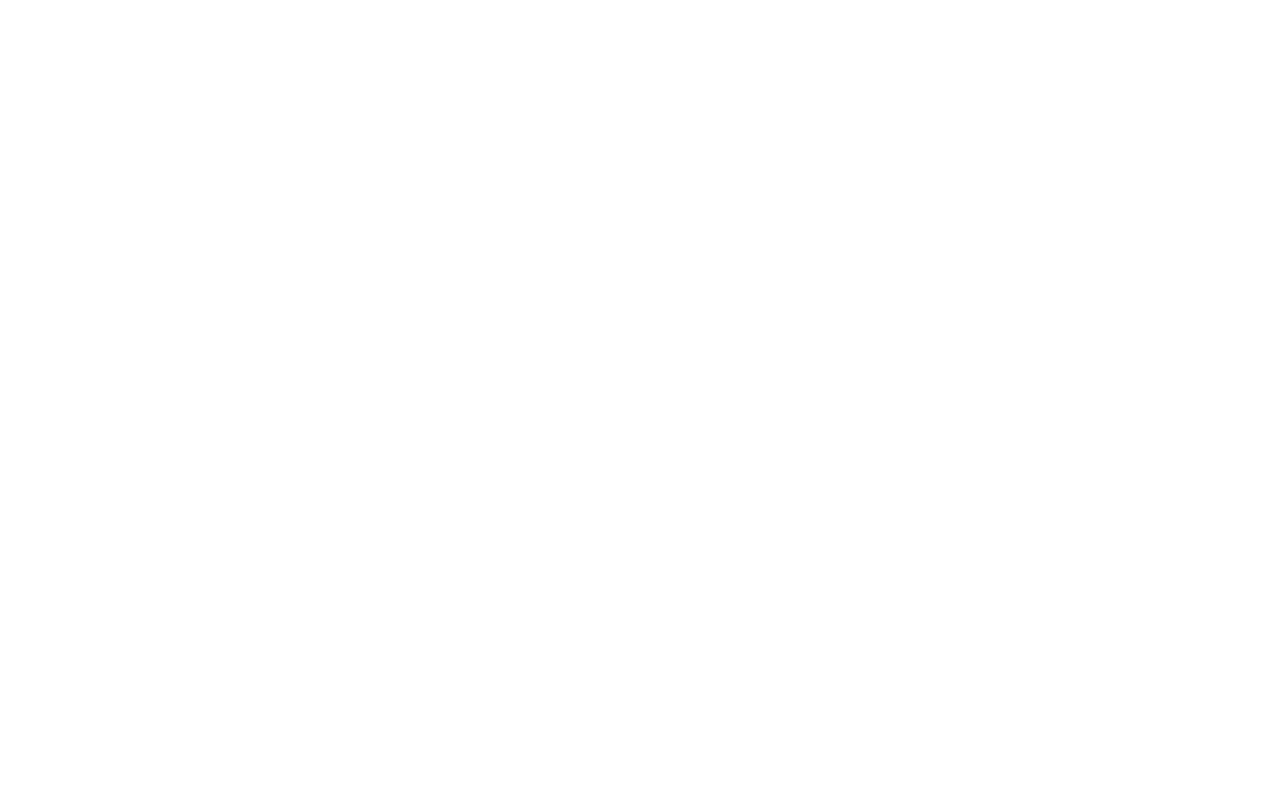
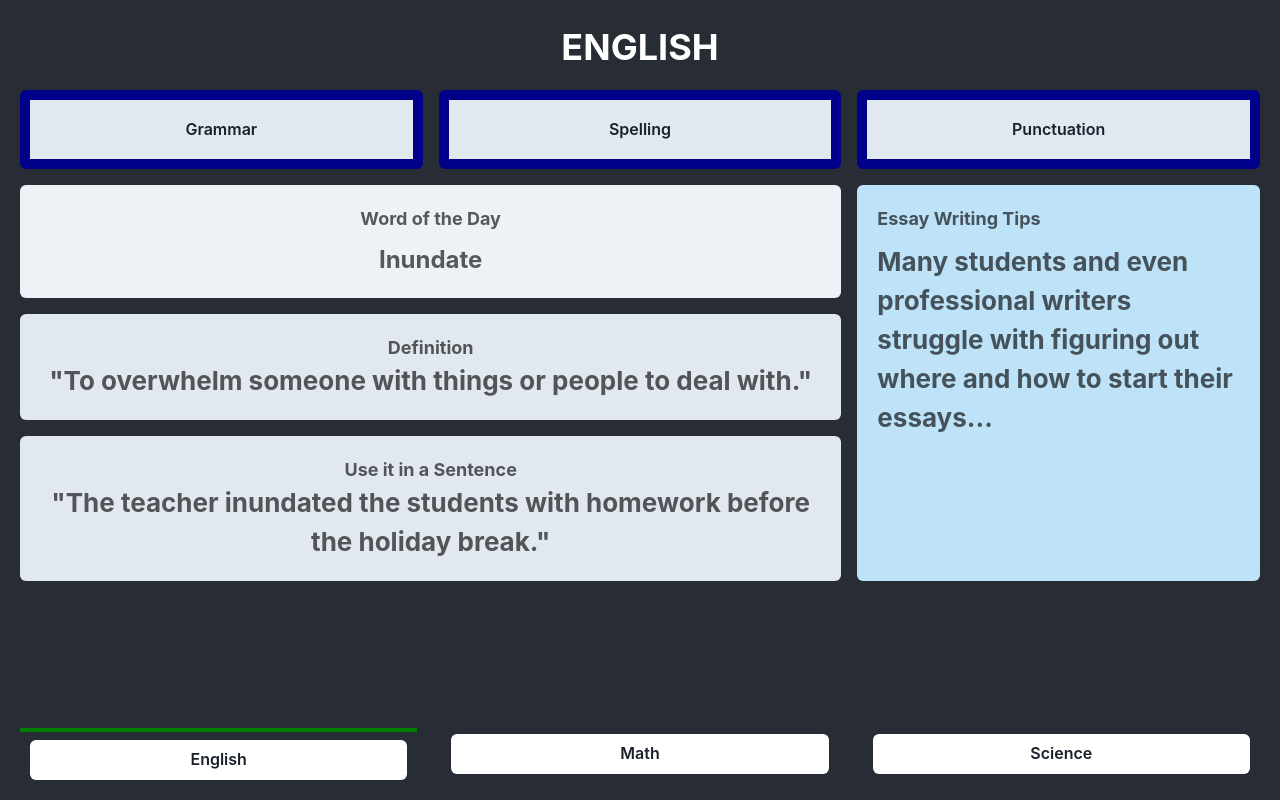
Before and after one commit to ajsadsad/Flash-Learn, a React (Create React App) app in the folder flash-learn/: page /english/details in a window 1280 px wide. Before the commit this address had no page. Built offline with nearby package versions, Linux system fonts and the light colour scheme.

Commit message:
English Page Layout UI

```diff
--- a/flash-learn/src/App.js
+++ b/flash-learn/src/App.js
@@ -5,6 +5,10 @@
 import EnglishPage from './components/EnglishPage/EnglishPage'
 import MathPage from './components/MathPage/MathPage';
 import SciencePage from './components/SciencePage/SciencePage';
+import EnglishDetailPage from './components/EnglishPage/EnglishDetailPage';
+import GrammarPage from './components/EnglishPage/GrammarPage';
+import SpellingPage from './components/EnglishPage/SpellingPage';
+import PunctuationPage from './components/EnglishPage/PunctuationPage';
 
 function App() {
   return (
@@ -18,6 +22,18 @@
               <Route path={"/english"} element={
                 <EnglishPage/>
               }/>
+              <Route path={"/english/details"} element={
+                <EnglishDetailPage/>
+              }/>
+              <Route path="/english/grammar" element={
+                <GrammarPage />
+              } />
+              <Route path="/english/spelling" element={
+                <SpellingPage />
+              } />
+              <Route path="/english/punctuation" element={
+                <PunctuationPage />
+              } />
               <Route path={"/math"} element={
                 <MathPage/>
               }/>
--- a/flash-learn/src/components/BottomNav/BottomNav.js
+++ b/flash-learn/src/components/BottomNav/BottomNav.js
@@ -1,12 +1,25 @@
-import { Button } from "@chakra-ui/react"
-import { Grid, GridItem } from '@chakra-ui/react'
+import { Button } from "@chakra-ui/react";
+import { Grid, GridItem } from '@chakra-ui/react';
+import { Link } from 'react-router-dom';
 
 function BottomNav() {
-    return(
-        <Grid templateColumns='repeat(3, 1fr)' style={{"height" : "100%", "text-align":"center", "align-items" : "center"}} >
-            <GridItem w='100%' bg='blue.500'> English </GridItem>
-            <GridItem w='100%' bg='red.500'> Math </GridItem>
-            <GridItem w='100%' bg='blue.500'> Science </GridItem>
+    return (
+        <Grid templateColumns='repeat(3, 1fr)' h="100%" textAlign="center" alignItems="center">
+            <GridItem w='100%' h="100%">
+                <Button as={Link} to="/english/details" w="100%" h="100%" bg='blue.500' color="white">
+                    English
+                </Button>
+            </GridItem>
+            <GridItem w='100%' h="100%">
+                <Button as={Link} to="/math" w="100%" h="100%" bg='red.500' color="white">
+                    Math
+                </Button>
+            </GridItem>
+            <GridItem w='100%' h="100%">
+                <Button as={Link} to="/science" w="100%" h="100%" bg='blue.500' color="white">
+                    Science
+                </Button>
+            </GridItem>
         </Grid>
     );
 }
--- /dev/null
+++ b/flash-learn/src/components/EnglishPage/EnglishDetailPage.js
@@ -0,0 +1,105 @@
+import React from 'react';
+import { Grid, GridItem, Box, Text, Button } from '@chakra-ui/react';
+import { Link } from 'react-router-dom';
+
+function EnglishDetailPage() {
+    return (
+        <Grid
+            templateAreas={`"header header header"
+                            "grammar spelling punctuation"
+                            "wordOfTheDay wordOfTheDay tips"
+                            "definition definition tips"
+                            "sentence sentence tips"
+                            "footer footer footer"`}
+            gridTemplateRows={'auto auto auto auto auto 1fr'}
+            gridTemplateColumns={'1fr 1fr 1fr'}
+            minH="100vh"
+            gap="4"
+            padding="20px"
+            color="blackAlpha.700"
+            fontWeight="bold"
+        >
+            {/* Header */}
+            <GridItem area={'header'} textAlign="center">
+                <Text fontSize="4xl" fontWeight="bold" color="white">ENGLISH</Text> {/* Updated color to white */}
+            </GridItem>
+
+            {/* Icons Section with Clickable Buttons */}
+            <GridItem area={'grammar'} textAlign="center">
+                <Button as={Link} to="/english/grammar" bg="gray.200" p="20px" borderRadius="md" w="100%" h="100%" border="10px solid darkblue">
+                    <Text>Grammar</Text>
+                </Button>
+            </GridItem>
+            <GridItem area={'spelling'} textAlign="center">
+                <Button as={Link} to="/english/spelling" bg="gray.200" p="20px" borderRadius="md" w="100%" h="100%" border="10px solid darkblue">
+                    <Text>Spelling</Text>
+                </Button>
+            </GridItem>
+            <GridItem area={'punctuation'} textAlign="center">
+                <Button as={Link} to="/english/punctuation" bg="gray.200" p="20px" borderRadius="md" w="100%" h="100%" border="10px solid darkblue">
+                    <Text>Punctuation</Text>
+                </Button>
+            </GridItem>
+
+            {/* Word of the Day */}
+            <GridItem area={'wordOfTheDay'} textAlign="center">
+                <Box bg="gray.100" p="20px" borderRadius="md">
+                    <Text fontSize="lg" mb="10px">Word of the Day</Text>
+                    <Text fontSize="2xl" fontWeight="bold">Inundate</Text>
+                </Box>
+            </GridItem>
+
+            {/* Definition Section */}
+            <GridItem area={'definition'} textAlign="center">
+                <Box bg="gray.200" p="20px" borderRadius="md">
+                    <Text fontSize="lg" fontWeight="bold">Definition</Text>
+                    <Text>"To overwhelm someone with things or people to deal with."</Text>
+                </Box>
+            </GridItem>
+
+            {/* Use It in a Sentence Section */}
+            <GridItem area={'sentence'} textAlign="center">
+                <Box bg="gray.200" p="20px" borderRadius="md">
+                    <Text fontSize="lg" fontWeight="bold">Use it in a Sentence</Text>
+                    <Text>"The teacher inundated the students with homework before the holiday break."</Text>
+                </Box>
+            </GridItem>
+
+            {/* Essay Writing Tips */}
+            <GridItem area={'tips'} textAlign="left" rowSpan={3}>
+                <Box bg="blue.100" p="20px" borderRadius="md" h="100%">
+                    <Text fontSize="lg" fontWeight="bold" mb="10px">Essay Writing Tips</Text>
+                    <Text>
+                        Many students and even professional writers struggle with figuring out where and how to start their essays...
+                    </Text>
+                </Box>
+            </GridItem>
+
+            {/* Bottom Navigation */}
+            <GridItem area={'footer'} alignSelf="end" justifySelf="stretch">
+                <Grid templateColumns="repeat(3, 1fr)" gap={6} textAlign="center">
+                    {/* English Button with Green Border */}
+                    <Box borderTop="4px solid green" pt="2" display="flex" alignItems="center" justifyContent="center">
+                        <Button w="95%" bg="white">
+                            English
+                        </Button>
+                    </Box>
+                    {/* Math Button */}
+                    <Box display="flex" alignItems="center" justifyContent="center">
+                        <Button w="95%" bg="white">
+                            Math
+                        </Button>
+                    </Box>
+                    {/* Science Button */}
+                    <Box display="flex" alignItems="center" justifyContent="center">
+                        <Button w="95%" bg="white">
+                            Science
+                        </Button>
+                    </Box>
+                </Grid>
+            </GridItem>
+        </Grid>
+    );
+}
+
+export default EnglishDetailPage;
--- a/flash-learn/src/components/EnglishPage/EnglishPage.js
+++ b/flash-learn/src/components/EnglishPage/EnglishPage.js
@@ -1,5 +1,5 @@
-import BottomNav from "../BottomNav/BottomNav"
-import { Grid, GridItem } from '@chakra-ui/react'
+import { Grid, GridItem } from '@chakra-ui/react';
+import BottomNav from "../BottomNav/BottomNav";
 
 function EnglishPage() {
     return(
@@ -25,11 +25,10 @@
                     Tips
                 </GridItem>
                 <GridItem bg='blue.300' area={'footer'}>
-                <BottomNav/>
+                    <BottomNav /> {}
                 </GridItem>
             </Grid>
         </div>
     );
 }
-
 export default EnglishPage;
--- /dev/null
+++ b/flash-learn/src/components/EnglishPage/GrammarPage.js
@@ -0,0 +1,12 @@
+import React from 'react';
+
+function GrammarPage() {
+    console.log("GrammarPage loaded");
+    return (
+        <div style={{ textAlign: 'center', marginTop: '50px' }}>
+            <h1>This is the Grammar Page</h1>
+        </div>
+    );
+}
+
+export default GrammarPage;
--- /dev/null
+++ b/flash-learn/src/components/EnglishPage/PunctuationPage.js
@@ -0,0 +1,12 @@
+import React from 'react';
+
+function PunctuationPage() {
+    console.log("PunctuationPage loaded");
+    return (
+        <div style={{ textAlign: 'center', marginTop: '50px' }}>
+            <h1>This is the Punctuation Page</h1>
+        </div>
+    );
+}
+
+export default PunctuationPage;
--- /dev/null
+++ b/flash-learn/src/components/EnglishPage/SpellingPage.js
@@ -0,0 +1,12 @@
+import React from 'react';
+
+function SpellingPage() {
+    console.log("SpellingPage loaded");
+    return (
+        <div style={{ textAlign: 'center', marginTop: '50px' }}>
+            <h1>This is the Spelling Page</h1>
+        </div>
+    );
+}
+
+export default SpellingPage;
```
Also changed, not shown: 2 other files (tests, documents, lock files or other folders). Lines whose indentation alone changed are shown as unchanged.
